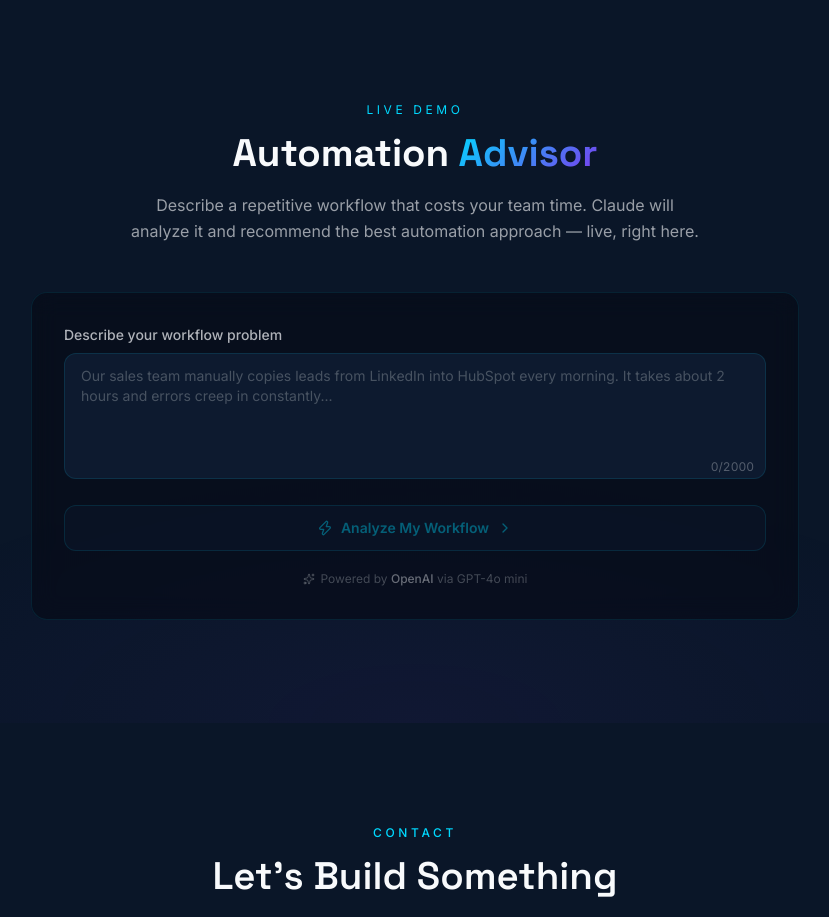
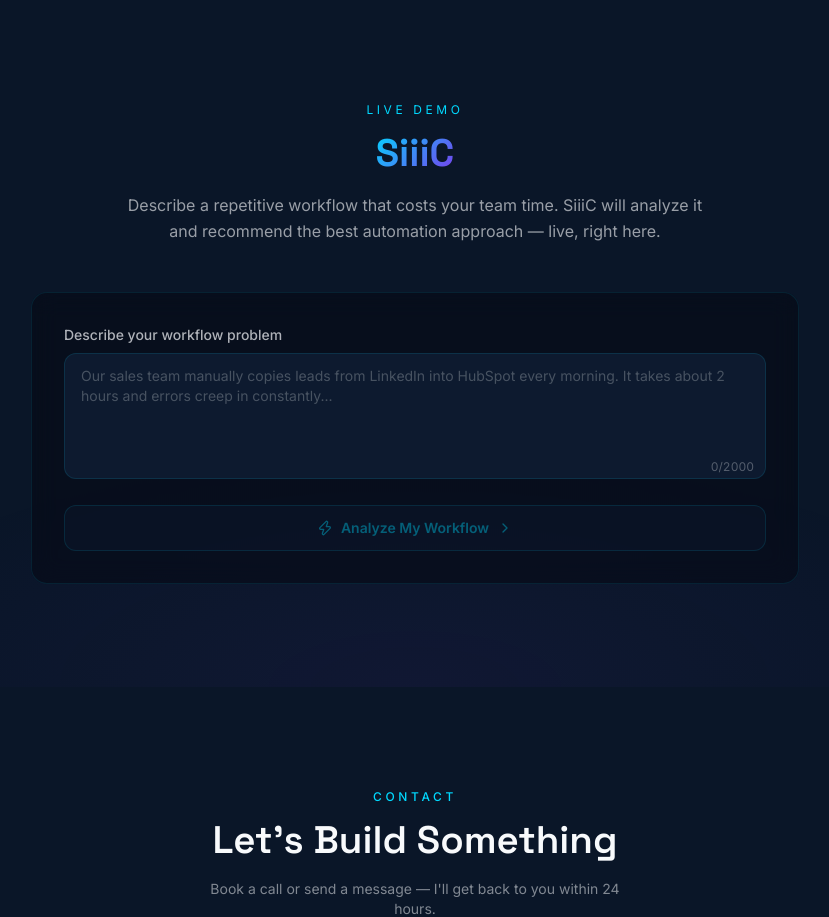
Before and after one commit to SiiiC1/AutomatewithDodge, a Next.js app: page / in a window 1280 px wide. Shown: the part 5220-6137 px from the top of the page, without its empty margins (225-1054 px from the left). Built offline with nearby package versions, Linux system fonts and the light colour scheme.

Commit message:
feat: rename Automation Advisor section to SiiiC, remove powered-by badge

```diff
--- a/components/sections/AutomationAdvisor.tsx
+++ b/components/sections/AutomationAdvisor.tsx
@@ -455,18 +455,17 @@
         >
           <p className="text-xs tracking-[0.3em] uppercase text-primary mb-3">Live Demo</p>
           <h2 className="font-heading text-h2 font-bold text-light mb-4">
-            Automation{' '}
             <span
               className="text-transparent bg-clip-text"
               style={{
                 backgroundImage: 'linear-gradient(135deg, #00D9FF 0%, #7C3AED 100%)',
               }}
             >
-              Advisor
+              SiiiC
             </span>
           </h2>
           <p className="text-light/60 text-base leading-relaxed max-w-xl mx-auto">
-            Describe a repetitive workflow that costs your team time. Claude will analyze it
+            Describe a repetitive workflow that costs your team time. SiiiC will analyze it
             and recommend the best automation approach — live, right here.
           </p>
         </motion.div>
@@ -578,14 +577,6 @@
                   )}
                 </motion.button>
 
-                <div className="flex items-center justify-center gap-1.5">
-                  <Sparkles className="w-3 h-3 text-light/25" />
-                  <p className="text-center text-xs text-light/25">
-                    Powered by{' '}
-                    <span className="text-light/40 font-medium">OpenAI</span>
-                    {' '}via GPT-4o mini
-                  </p>
-                </div>
               </motion.form>
             ) : (
               <motion.div
@@ -643,15 +634,6 @@
                   </div>
                 )}
 
-                <div
-                  className="flex items-center justify-center gap-1.5 pt-2 border-t"
-                  style={{ borderColor: 'rgba(0,217,255,0.06)' }}
-                >
-                  <Sparkles className="w-3 h-3 text-light/20" />
-                  <p className="text-xs text-light/20">
-                    Powered by <span className="text-light/30 font-medium">OpenAI</span> via GPT-4o mini
-                  </p>
-                </div>
               </motion.div>
             )}
           </AnimatePresence>
```
